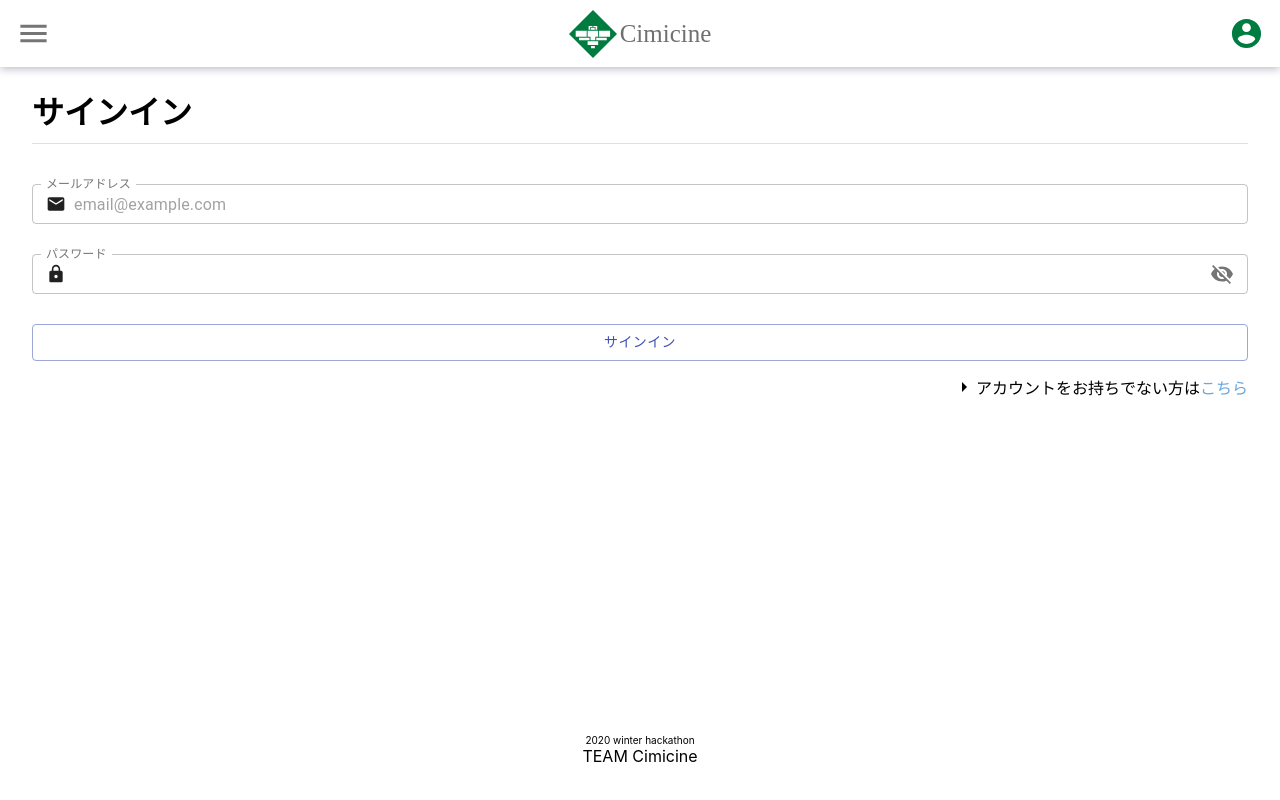
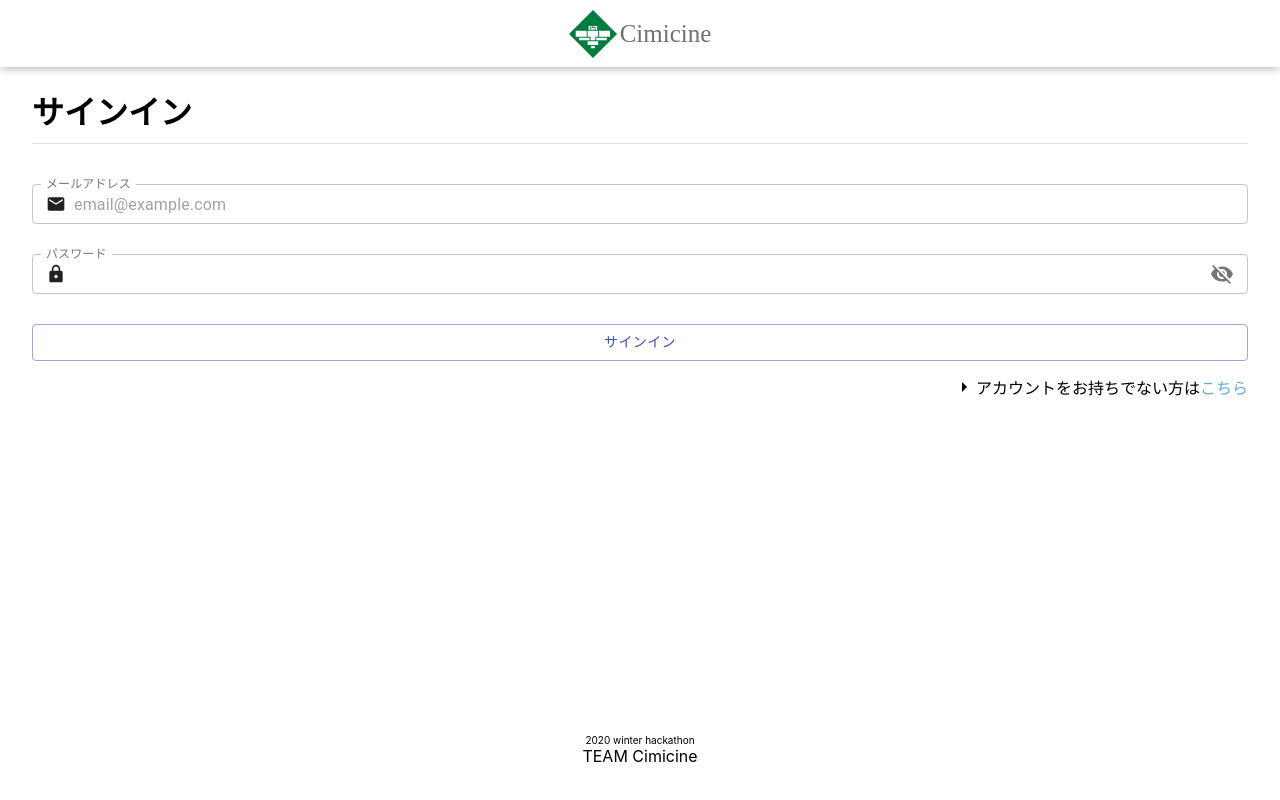
Before and after one commit to tesso57/cimicine, a React (Create React App) app: page / in a window 1280 px wide. Built offline with nearby package versions, Linux system fonts and the light colour scheme; no server answers.

Commit message:
fix:ログインしてないならメニューとアカウントアイコンは表示しない

```diff
--- a/src/components/Header.css
+++ b/src/components/Header.css
@@ -1,9 +1,13 @@
 .header {
   display: flex;
-  justify-content: space-between;
+  justify-content: center;
   align-items: center;
   background-color: white;
-  box-shadow: 0 2px 8px rgba(30, 30, 80, .3);
+  box-shadow: 0 2px 8px rgba(30, 30, 80, 0.3);
+  min-height: 67px;
+}
+.loggedIn {
+  justify-content: space-between;
 }
 .logoAndTitle {
   cursor: hand;
@@ -52,7 +56,7 @@
 .createButton {
   margin-left: auto;
   margin-right: auto;
-  margin-top:35px;
+  margin-top: 35px;
   width: 40%;
   max-width: 330px;
 }
--- a/src/components/Header.tsx
+++ b/src/components/Header.tsx
@@ -116,8 +116,8 @@ const Header: React.FC = () => {
     }
   };
 
-  return (
-    <div className="header">
+  return currentUser ? (
+    <div className="header loggedIn">
       <IconButton onClick={() => setOpen(true)}>
         <MenuIcon fontSize="large" />
       </IconButton>
@@ -186,6 +186,15 @@ const Header: React.FC = () => {
         <DrawerMenu drawerClose={() => setOpen(false)} />
       </Drawer>
     </div>
+  ) : (
+    <div className="header">
+      <div className="logoAndTitle" onClick={() => history.push("/")}>
+        <svg viewBox="0 0 500 500" className="logo">
+          <use xlinkHref={`${logo}#logo`} />
+        </svg>
+        <h1 className="title">Cimicine</h1>
+      </div>
+    </div>
   );
 };
 
```
